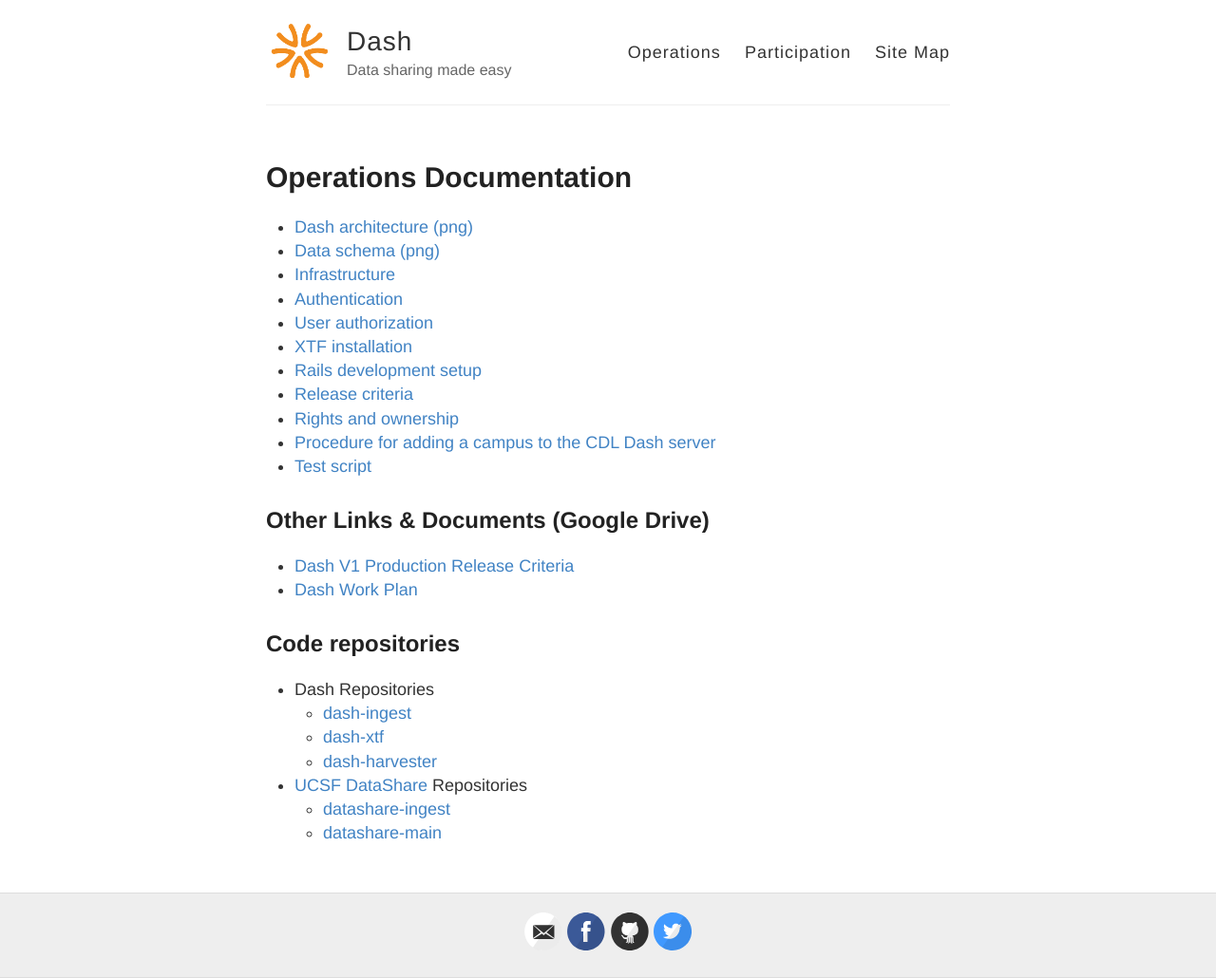
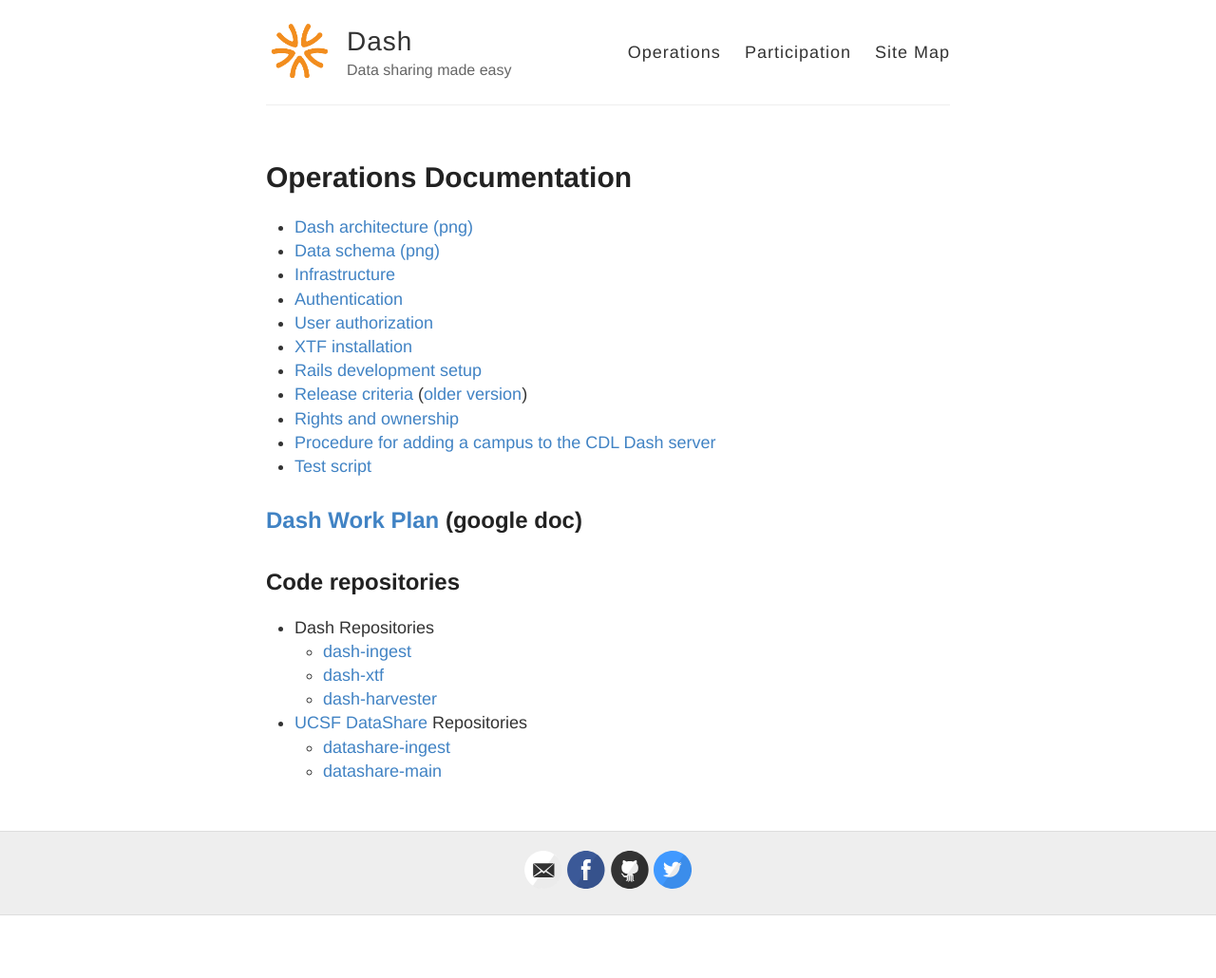
Before and after one commit to CDLUC3/dash, a Jekyll site: the page built from operations.md, in a window 1280 px wide. Shown: the whole page at 95% size. Built offline with Jekyll 4.4.1, drawn with Linux system fonts in a browser that asks for light colours; after the commit the page ends 964 px from its top, so only the background shows below that.

Commit message:
add old release criteria link

```diff
--- a/operations.md
+++ b/operations.md
@@ -11,17 +11,12 @@
 * [User authorization](https://CDLUC3.github.io/dash/user-authorization)
 * [XTF installation](https://CDLUC3.github.io/dash/XTF-Installation)
 * [Rails development setup](https://CDLUC3.github.io/dash/rails-setup)
-* [Release criteria](https://CDLUC3.github.io/dash/release-criteria)
+* [Release criteria](https://CDLUC3.github.io/dash/release-criteria) ([older version](https://CDLUC3.github.io/dash/release-criteria-old))
 * [Rights and ownership](https://CDLUC3.github.io/dash/Rights-Ownership-Licenses)
 * [Procedure for adding a campus to the CDL Dash server](https://CDLUC3.github.io/dash/procedure-to-add-campus)
 * [Test script](https://CDLUC3.github.io/dash/test-script)
 
-## Other Links & Documents (Google Drive)
-
-<ul>
-  <li><a href="https://docs.google.com/document/d/1u00NWxien-eZ5uvXpCIpSMWb1SO_5RLkh2l2IaTLIsQ/edit#heading=h.mw366im6tj2j">Dash V1 Production Release Criteria</a></li>
-<li><a href="https://docs.google.com/spreadsheets/d/1zA8YBOvSvAYd66mqnbg_eMrt6oAdi_LFvCIBGzHZqIw/edit#gid=1629117340">Dash Work Plan</a></li>
-</ul>
+## [Dash Work Plan](https://docs.google.com/spreadsheets/d/1zA8YBOvSvAYd66mqnbg_eMrt6oAdi_LFvCIBGzHZqIw/edit#gid=1629117340) (google doc)
 
 ## Code repositories
 
--- a/site-map.md
+++ b/site-map.md
@@ -16,7 +16,7 @@
 * [Partners Meeting, 25 Sept 2014](http://cdluc3.github.io/dash/dash-meeting-ucla)
 * [Proceedure to add a campus for CDL](http://cdluc3.github.io/dash/proceedure-to-add-campus)
 * [Rails setup](http://cdluc3.github.io/dash/rails-setup)
-* [Release criteria](http://cdluc3.github.io/dash/release-criteria)
+* [Release criteria](http://cdluc3.github.io/dash/release-criteria) ([older version](http://cdluc3.github.io/dash/release-criteria-old))
 * [Rights, ownership, and licenses](http://cdluc3.github.io/dash/Rights-Ownership-Licenses)
 * [Site descriptors project](http://cdluc3.github.io/dash/site-descriptors)
 * [Test script](http://cdluc3.github.io/dash/test-script)
```
Also changed, not shown: release-criteria-old.md (added, +75 -0 lines).
